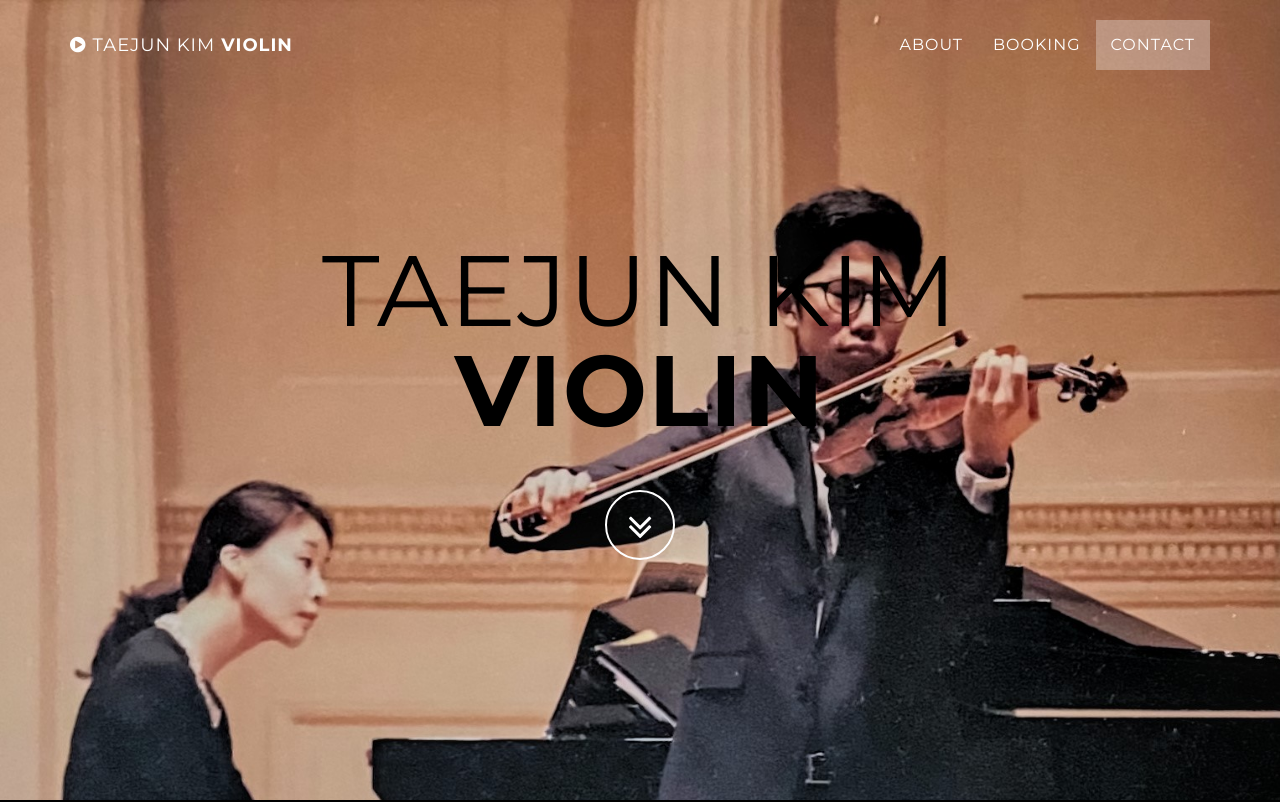
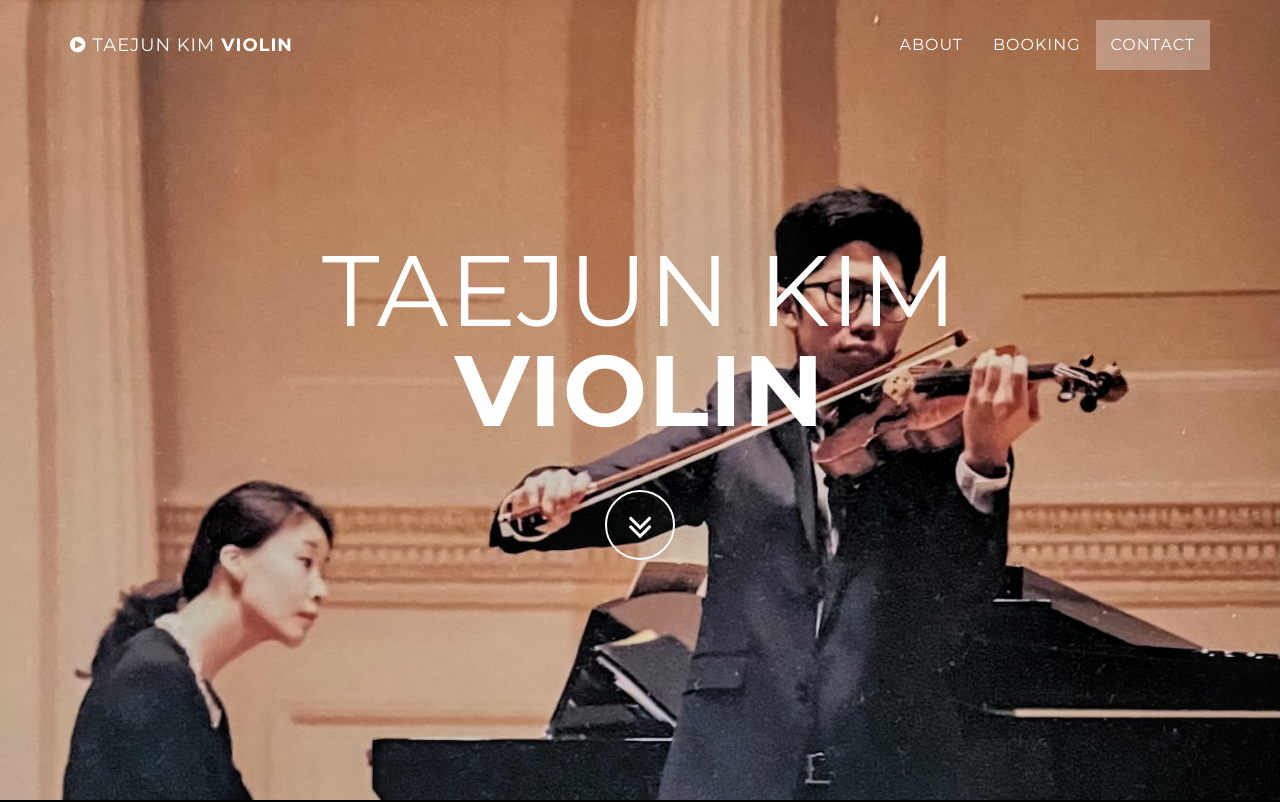
Before and after one commit to TaejunKimViolin/TaejunKimViolin.github.io, a plain HTML site: page index.html in a window 1280 px wide. Shown: the top 802 px of the page. Drawn offline with Linux system fonts and the light colour scheme.

Commit message:
Update grayscale.css

```diff
--- a/css/grayscale.css
+++ b/css/grayscale.css
@@ -215,7 +215,7 @@ a:focus {
 .intro .intro-body .brand-heading {
     font-size: 40px;
     font-weight: 550;
-    color: black;
+    color: /*black*/ white;
 }
 
 .intro .intro-body .intro-text {
```
